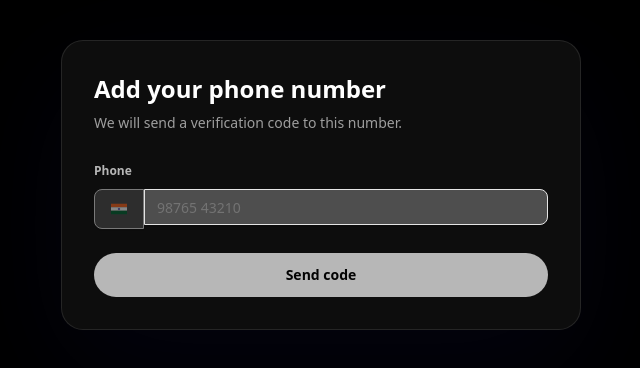
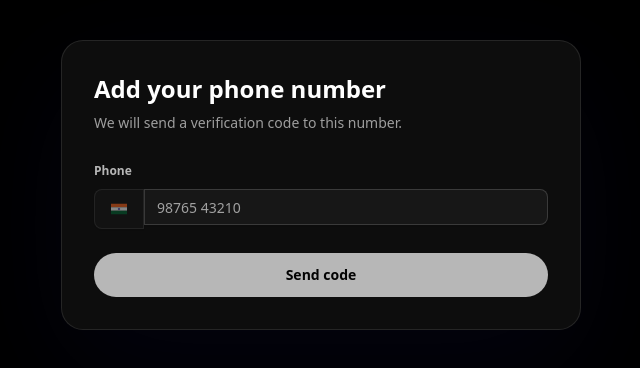
Before and after one commit to Reacherr-AI/Reacher-NextJs-WebApp, a Next.js app: page /add-phone in a window 1280 px wide. Shown: the top 368 px of the page, without its empty margins (319-959 px from the left). Built offline with nearby package versions, Linux system fonts and the light colour scheme.

Commit message:
choore: revert global.css

```diff
--- a/app/globals.css
+++ b/app/globals.css
@@ -1,4 +1,5 @@
 @import "tailwindcss";
+@import "tw-animate-css";
 @import "shadcn/tailwind.css";
 
 @custom-variant dark (&:is(.dark *));
@@ -8,37 +9,37 @@
   --font-body: var(--font-manrope);
   --font-inter: var(--font-inter);
   --radius: 0.625rem;
-  --background: oklch(1 0 0);
-  --foreground: oklch(0.145 0 0);
-  --card: oklch(1 0 0);
-  --card-foreground: oklch(0.145 0 0);
-  --popover: oklch(1 0 0);
-  --popover-foreground: oklch(0.145 0 0);
-  --primary: oklch(0.205 0 0);
-  --primary-foreground: oklch(0.985 0 0);
-  --secondary: oklch(0.97 0 0);
-  --secondary-foreground: oklch(0.205 0 0);
-  --muted: oklch(0.97 0 0);
-  --muted-foreground: oklch(0.556 0 0);
-  --accent: oklch(0.97 0 0);
-  --accent-foreground: oklch(0.205 0 0);
+  --background: oklch(0.145 0 0);
+  --foreground: oklch(0.985 0 0);
+  --card: oklch(0.205 0 0);
+  --card-foreground: oklch(0.985 0 0);
+  --popover: oklch(0.205 0 0);
+  --popover-foreground: oklch(0.985 0 0);
+  --primary: oklch(0.922 0 0);
+  --primary-foreground: oklch(0.205 0 0);
+  --secondary: oklch(0.269 0 0);
+  --secondary-foreground: oklch(0.985 0 0);
+  --muted: oklch(0.269 0 0);
+  --muted-foreground: oklch(0.708 0 0);
+  --accent: oklch(0.269 0 0);
+  --accent-foreground: oklch(0.985 0 0);
   --destructive: oklch(0.577 0.245 27.325);
-  --border: oklch(0.922 0 0);
-  --input: oklch(0.922 0 0);
-  --ring: oklch(0.708 0 0);
-  --chart-1: oklch(0.646 0.222 41.116);
-  --chart-2: oklch(0.6 0.118 184.704);
-  --chart-3: oklch(0.398 0.07 227.392);
-  --chart-4: oklch(0.828 0.189 84.429);
-  --chart-5: oklch(0.769 0.188 70.08);
-  --sidebar: hsl(0 0% 98%);
-  --sidebar-foreground: hsl(240 5.3% 26.1%);
-  --sidebar-primary: hsl(240 5.9% 10%);
-  --sidebar-primary-foreground: hsl(0 0% 98%);
-  --sidebar-accent: hsl(240 4.8% 95.9%);
-  --sidebar-accent-foreground: hsl(240 5.9% 10%);
-  --sidebar-border: hsl(220 13% 91%);
-  --sidebar-ring: hsl(217.2 91.2% 59.8%);
+  --border: oklch(1 0 0 / 10%);
+  --input: oklch(1 0 0 / 15%);
+  --ring: oklch(0.556 0 0);
+  --chart-1: oklch(0.488 0.243 264.376);
+  --chart-2: oklch(0.696 0.17 162.48);
+  --chart-3: oklch(0.769 0.188 70.08);
+  --chart-4: oklch(0.627 0.265 303.9);
+  --chart-5: oklch(0.645 0.246 16.439);
+  --sidebar: hsl(232 45% 9% / 0.78);
+  --sidebar-foreground: hsl(0 0% 100% / 0.92);
+  --sidebar-primary: hsl(234 86% 66%);
+  --sidebar-primary-foreground: hsl(0 0% 100%);
+  --sidebar-accent: hsl(232 38% 14% / 0.85);
+  --sidebar-accent-foreground: hsl(0 0% 100% / 0.92);
+  --sidebar-border: hsl(232 30% 22% / 0.55);
+  --sidebar-ring: hsl(234 86% 66%);
 }
 
 @theme inline {
@@ -125,17 +126,50 @@ h6 {
   }
 }
 
+.dark {
+  --background: oklch(0.145 0 0);
+  --foreground: oklch(0.985 0 0);
+  --card: oklch(0.205 0 0);
+  --card-foreground: oklch(0.985 0 0);
+  --popover: oklch(0.205 0 0);
+  --popover-foreground: oklch(0.985 0 0);
+  --primary: oklch(0.922 0 0);
+  --primary-foreground: oklch(0.205 0 0);
+  --secondary: oklch(0.269 0 0);
+  --secondary-foreground: oklch(0.985 0 0);
+  --muted: oklch(0.269 0 0);
+  --muted-foreground: oklch(0.708 0 0);
+  --accent: oklch(0.269 0 0);
+  --accent-foreground: oklch(0.985 0 0);
+  --destructive: oklch(0.704 0.191 22.216);
+  --border: oklch(1 0 0 / 10%);
+  --input: oklch(1 0 0 / 15%);
+  --ring: oklch(0.556 0 0);
+  --chart-1: oklch(0.488 0.243 264.376);
+  --chart-2: oklch(0.696 0.17 162.48);
+  --chart-3: oklch(0.769 0.188 70.08);
+  --chart-4: oklch(0.627 0.265 303.9);
+  --chart-5: oklch(0.645 0.246 16.439);
+  /* Sidebar theme tuned to match the app's dark/glassy navy UI. */
+  --sidebar: hsl(232 45% 9% / 0.78);
+  --sidebar-foreground: hsl(0 0% 100% / 0.92);
+  --sidebar-primary: hsl(234 86% 66%);
+  --sidebar-primary-foreground: hsl(0 0% 100%);
+  --sidebar-accent: hsl(232 38% 14% / 0.85);
+  --sidebar-accent-foreground: hsl(0 0% 100% / 0.92);
+  --sidebar-border: hsl(232 30% 22% / 0.55);
+  --sidebar-ring: hsl(234 86% 66%);
+}
 
 @layer base {
-  :root {
-    --background: #000000;
-    --foreground: #ffffff;
+  * {
+    @apply border-border outline-ring/50;
   }
   body {
-    background: var(--background);
-    color: var(--foreground);
+    @apply bg-background text-foreground;
   }
 }
+
 .animate-pendulum {
   transform-origin: 50% -150vh;
   animation: pendulum-desktop 10s ease-in-out infinite alternate;
@@ -147,7 +181,6 @@ h6 {
   100% { transform: rotate(-32deg); }
 }
 
-/* ===== TABLET ===== */
 @media (max-width: 1024px) {
   .animate-pendulum {
     transform-origin: 50% -90vh;
@@ -160,7 +193,6 @@ h6 {
   }
 }
 
-/* ===== MOBILE ===== */
 @media (max-width: 640px) {
   .animate-pendulum {
     transform-origin: 50% -80vh;
@@ -197,17 +229,13 @@ h6 {
 .orbit-icon {
   position: absolute;
   offset-path: path("M-50,300 Q250,-100 650,350");
-  offset-rotate: 0deg; /* Keeps icon upright */
-
-  /* Animation */
+  offset-rotate: 0deg;
   animation: followArc 12s linear infinite;
   opacity: 0;
 }
 
 @media (max-width: 640px) {
   .orbit-icon {
-    /* M: Start point, Q: Control point (peak), Final: End point */
-    /* This creates a shallow arc that fits within a 320px-375px screen */
     offset-path: path("M-0,150 Q160,-50 320,150");
   }
 }
```
